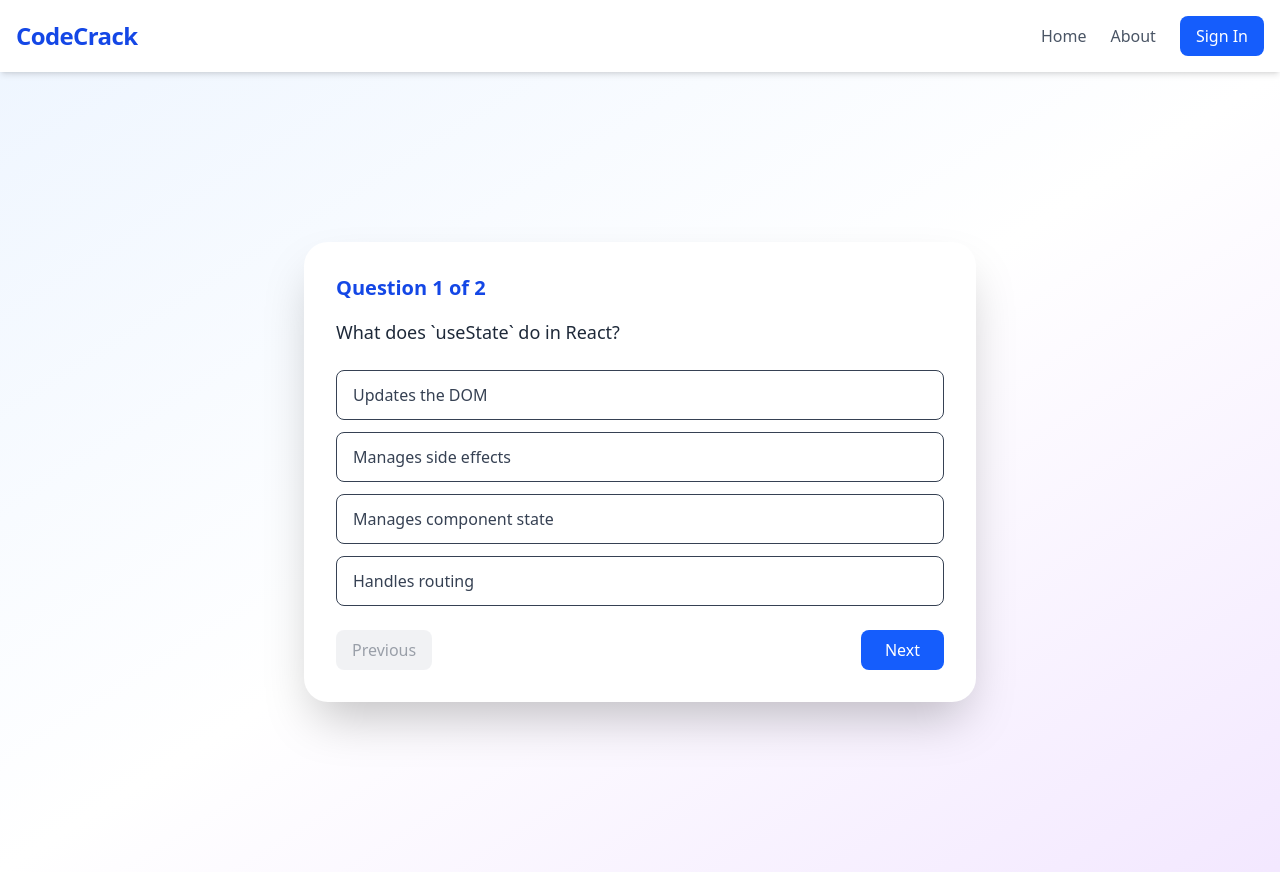
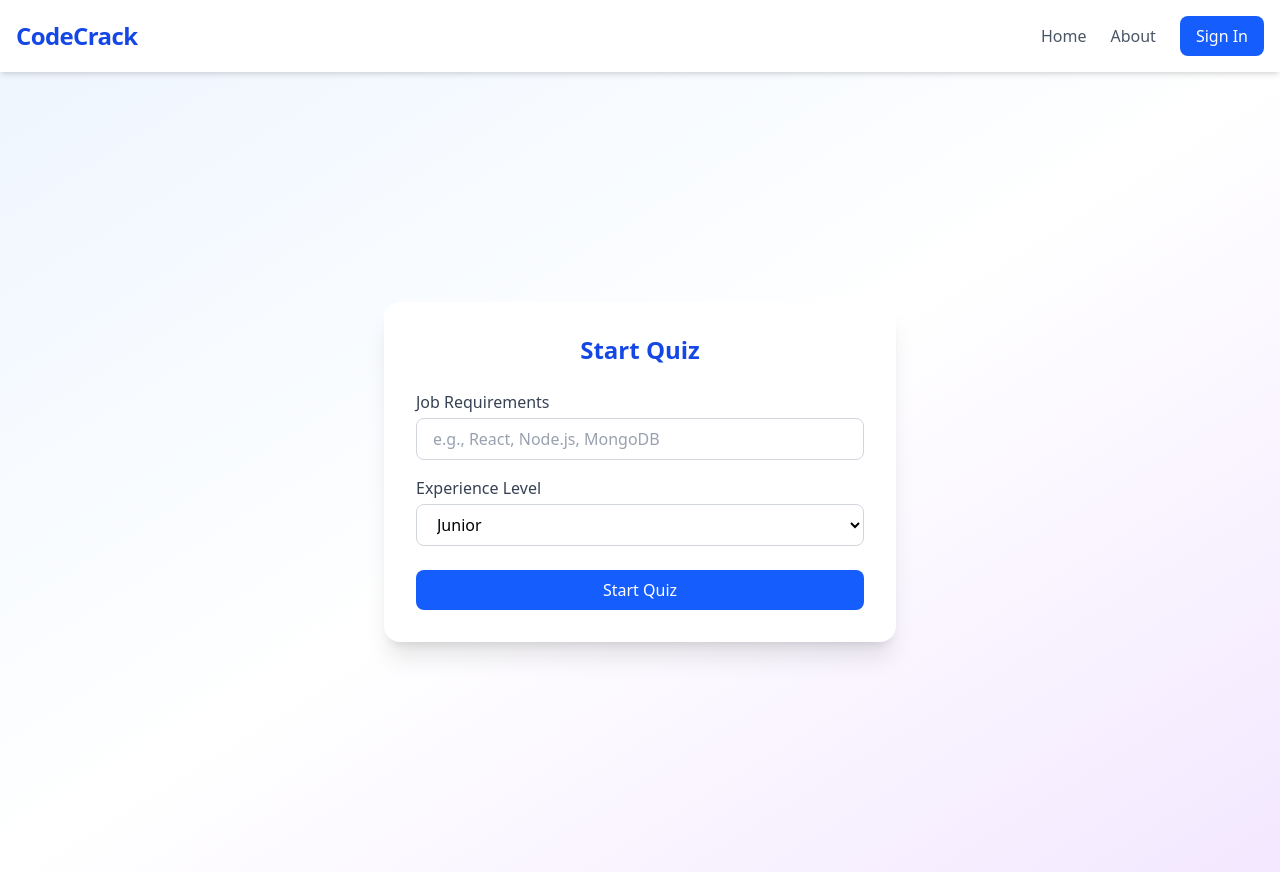
Before and after one commit to anooja62/Technical-Interview-Question-Generator-FE, a React (Vite) app: page /quiz in a window 1280 px wide. Built offline with nearby package versions, Linux system fonts and the light colour scheme.

Commit message:
change profile layout

```diff
--- a/package.json
+++ b/package.json
@@ -18,6 +18,7 @@
     "lucide-react": "^0.511.0",
     "react": "^19.0.0",
     "react-dom": "^19.0.0",
+    "react-icons": "^5.5.0",
     "react-redux": "^9.2.0",
     "react-router-dom": "^7.6.0"
   },
--- a/src/components/Header.tsx
+++ b/src/components/Header.tsx
@@ -2,22 +2,21 @@ import interview from "../assets/interview.png";
 
 export default function Header() {
   return (
-    <div className="h-[50vh] bg-gradient-to-b from-blue-50 via-white to-purple-100 px-4 py-12 flex items-center justify-center">
+    <div className="h-auto md:h-[50vh] bg-gradient-to-b from-blue-50 via-white to-purple-100 px-4 py-12 flex items-center justify-center">
       <div className="max-w-4xl w-full flex flex-col md:flex-row items-center gap-10">
         {/* Left Branding/Intro */}
         <div className="text-center md:text-left flex-1">
-          <h1 className="text-4xl md:text-5xl font-extrabold text-blue-700 leading-tight">
+          <h1 className="text-3xl sm:text-4xl md:text-5xl font-extrabold text-blue-700 leading-snug md:leading-tight">
             Crack Your <span className="text-purple-600">Tech Interview</span>
           </h1>
-          <p className="text-gray-600 mt-4 text-lg">
+          <p className="text-base sm:text-lg md:text-xl text-gray-600 mt-4">
             Generate AI-powered technical interview questions tailored to your skills.
           </p>
-
         </div>
 
         {/* Right Image */}
-        <div className="w-full md:max-w-md">
-          <img src={interview} alt="Interview Illustration" />
+        <div className="w-full max-w-xs sm:max-w-sm md:max-w-md">
+          <img src={interview} alt="Interview Illustration" className="w-full h-auto" />
         </div>
       </div>
     </div>
--- a/src/pages/Quiz.tsx
+++ b/src/pages/Quiz.tsx
@@ -1,64 +1,88 @@
-import { useState } from "react";
-
-const sampleQuestions = [
-  {
-    id: 1,
-    question: "What does `useState` do in React?",
-    options: [
-      "Updates the DOM",
-      "Manages side effects",
-      "Manages component state",
-      "Handles routing"
-    ],
-    answer: 2,
-  },
-  {
-    id: 2,
-    question: "Which HTTP method is used to create a resource?",
-    options: ["GET", "POST", "PUT", "DELETE"],
-    answer: 1,
-  },
-];
+import { useDispatch, useSelector } from "react-redux";
+import {
+  selectOption,
+  nextQuestion,
+  prevQuestion,
+  submitQuiz,
+  resetQuiz,
+  setQuestions,
+} from "../store/quizSlice";
+import axiosClient from "../api/axiosClient";
+import { RootState } from "../store";
+import {  useState } from "react";
 
 export default function Quiz() {
-  const [current, setCurrent] = useState(0);
-  const [selected, setSelected] = useState<number | null>(null);
-  const [answers, setAnswers] = useState<number[]>([]);
-  const [submitted, setSubmitted] = useState(false);
+  const dispatch = useDispatch();
+  const { questions, current, selected, answers, submitted } = useSelector(
+    (state: RootState) => state.quiz
+  );
 
-  const handleOptionClick = (index: number) => {
-    setSelected(index);
-  };
+  const [jobRequirements, setJobRequirements] = useState("");
+  const [experience, setExperience] = useState("junior");
+  const [quizStarted, setQuizStarted] = useState(false);
 
-  const handleNext = () => {
-    if (selected !== null) {
-      const updatedAnswers = [...answers];
-      updatedAnswers[current] = selected;
-      setAnswers(updatedAnswers);
-      setSelected(null);
-      setCurrent((prev) => prev + 1);
+  const fetchQuestions = async () => {
+    try {
+      const response = await axiosClient.post("/quiz", {
+        jobRequirements,
+        experience,
+      });
+      dispatch(setQuestions(response.data.questions));
+      setQuizStarted(true);
+    } catch (err) {
+      console.error("Failed to load questions", err);
     }
   };
 
-  const handlePrev = () => {
-    setCurrent((prev) => prev - 1);
-    setSelected(answers[current - 1] ?? null);
-  };
+  if (!quizStarted) {
+    return (
+      <div className="min-h-screen flex items-center justify-center bg-gradient-to-br from-blue-50 via-white to-purple-100 px-4">
+        <div className="bg-white p-8 rounded-2xl shadow-xl max-w-lg w-full">
+          <h2 className="text-2xl font-bold text-blue-700 mb-6 text-center">Start Quiz</h2>
 
-  const handleSubmit = () => {
-    if (selected !== null) {
-      const updatedAnswers = [...answers];
-      updatedAnswers[current] = selected;
-      setAnswers(updatedAnswers);
-    }
-    setSubmitted(true);
-  };
+          <label className="block mb-4">
+            <span className="text-gray-700 font-medium">Job Requirements</span>
+            <input
+              type="text"
+              value={jobRequirements}
+              onChange={(e) => setJobRequirements(e.target.value)}
+              className="mt-1 block w-full border border-gray-300 rounded-lg px-4 py-2 focus:ring focus:ring-blue-200 placeholder-gray-400 "
+              placeholder="e.g., React, Node.js, MongoDB"
+            />
+          </label>
+
+          <label className="block mb-6">
+            <span className="text-gray-700 font-medium">Experience Level</span>
+            <select
+              value={experience}
+              onChange={(e) => setExperience(e.target.value)}
+              className="mt-1 block w-full border border-gray-300 rounded-lg px-4 py-2 focus:ring focus:ring-blue-200"
+            >
+              <option value="junior">Junior</option>
+              <option value="mid">Mid</option>
+              <option value="senior">Senior</option>
+            </select>
+          </label>
+
+          <button
+            onClick={fetchQuestions}
+            className="w-full bg-blue-600 text-white py-2 px-6 rounded-lg hover:bg-blue-700 transition"
+            disabled={!jobRequirements.trim()}
+          >
+            Start Quiz
+          </button>
+        </div>
+      </div>
+    );
+  }
+
+  if (questions.length === 0) return <p className="text-center">Loading questions...</p>;
 
   const score = answers.reduce((acc, ans, idx) => {
-    return ans === sampleQuestions[idx].answer ? acc + 1 : acc;
+    return ans === questions[idx]?.answer ? acc + 1 : acc;
   }, 0);
 
-  const isLastQuestion = current === sampleQuestions.length - 1;
+  const isLastQuestion = current === questions.length - 1;
 
   return (
     <div className="min-h-screen bg-gradient-to-br from-blue-50 via-white to-purple-100 flex items-center justify-center px-4 py-10">
@@ -66,16 +90,16 @@ export default function Quiz() {
         {!submitted ? (
           <>
             <h2 className="text-xl font-bold text-blue-700 mb-4">
-              Question {current + 1} of {sampleQuestions.length}
+              Question {current + 1} of {questions.length}
             </h2>
             <p className="text-gray-800 text-lg mb-6 font-medium">
-              {sampleQuestions[current].question}
+              {questions[current].question}
             </p>
             <div className="space-y-3 mb-6">
-              {sampleQuestions[current].options.map((option, index) => (
+              {questions[current].options.map((option, index) => (
                 <button
                   key={index}
-                  onClick={() => handleOptionClick(index)}
+                  onClick={() => dispatch(selectOption(index))}
                   className={`block w-full text-left px-4 py-3 rounded-lg border ${
                     selected === index
                       ? "bg-blue-600 text-white border-blue-700"
@@ -88,7 +112,7 @@ export default function Quiz() {
             </div>
             <div className="flex justify-between mt-6">
               <button
-                onClick={handlePrev}
+                onClick={() => dispatch(prevQuestion())}
                 disabled={current === 0}
                 className="bg-gray-200 hover:bg-gray-300 text-gray-700 px-4 py-2 rounded-lg transition disabled:opacity-50"
               >
@@ -96,14 +120,14 @@ export default function Quiz() {
               </button>
               {isLastQuestion ? (
                 <button
-                  onClick={handleSubmit}
+                  onClick={() => dispatch(submitQuiz())}
                   className="bg-green-600 hover:bg-green-700 text-white px-6 py-2 rounded-lg transition"
                 >
                   Submit
                 </button>
               ) : (
                 <button
-                  onClick={handleNext}
+                  onClick={() => dispatch(nextQuestion())}
                   className="bg-blue-600 hover:bg-blue-700 text-white px-6 py-2 rounded-lg transition"
                 >
                   Next
@@ -115,14 +139,12 @@ export default function Quiz() {
           <div className="text-center">
             <h2 className="text-3xl font-bold text-green-600 mb-4">Quiz Completed!</h2>
             <p className="text-xl text-gray-700">
-              Your Score: <span className="font-bold">{score}</span> / {sampleQuestions.length}
+              Your Score: <span className="font-bold">{score}</span> / {questions.length}
             </p>
             <button
               onClick={() => {
-                setCurrent(0);
-                setAnswers([]);
-                setSelected(null);
-                setSubmitted(false);
+                dispatch(resetQuiz());
+                setQuizStarted(false);
               }}
               className="mt-6 bg-blue-600 text-white px-6 py-2 rounded-lg hover:bg-blue-700 transition"
             >
--- a/src/store/index.ts
+++ b/src/store/index.ts
@@ -1,10 +1,11 @@
 // src/store/index.ts
 import { configureStore } from "@reduxjs/toolkit";
 import userReducer from "./userSlice";
-
+import quizReducer from "./quizSlice";
 export const store = configureStore({
   reducer: {
     user: userReducer,
+    quiz: quizReducer,
   },
 });
 
--- /dev/null
+++ b/src/store/quizSlice.ts
@@ -0,0 +1,70 @@
+
+import { createSlice, PayloadAction } from "@reduxjs/toolkit";
+
+interface QuizState {
+  questions: {
+    id: number;
+    question: string;
+    options: string[];
+    answer: number;
+  }[];
+  current: number;
+  selected: number | null;
+  answers: number[];
+  submitted: boolean;
+}
+
+const initialState: QuizState = {
+  questions: [],
+  current: 0,
+  selected: null,
+  answers: [],
+  submitted: false,
+};
+
+export const quizSlice = createSlice({
+  name: "quiz",
+  initialState,
+  reducers: {
+    setQuestions: (state, action: PayloadAction<QuizState["questions"]>) => {
+      state.questions = action.payload;
+    },
+    selectOption: (state, action: PayloadAction<number>) => {
+      state.selected = action.payload;
+    },
+    nextQuestion: (state) => {
+      if (state.selected !== null) {
+        state.answers[state.current] = state.selected;
+        state.selected = null;
+        state.current += 1;
+      }
+    },
+    prevQuestion: (state) => {
+      state.current -= 1;
+      state.selected = state.answers[state.current] ?? null;
+    },
+    submitQuiz: (state) => {
+      if (state.selected !== null) {
+        state.answers[state.current] = state.selected;
+      }
+      state.submitted = true;
+    },
+    resetQuiz: (state) => {
+      state.current = 0;
+      state.selected = null;
+      state.answers = [];
+      state.submitted = false;
+    },
+  },
+});
+
+export const {
+  setQuestions,
+  selectOption,
+  nextQuestion,
+  prevQuestion,
+  submitQuiz,
+  resetQuiz,
+} = quizSlice.actions;
+
+export default quizSlice.reducer;
```
Also changed, not shown: src/components/MainSection.tsx (+13 -9 lines), src/components/ProcessOverview.tsx (+7 -5 lines), src/pages/Profile.tsx (+47 -26 lines), 1 other file (tests, documents, lock files or other folders).
